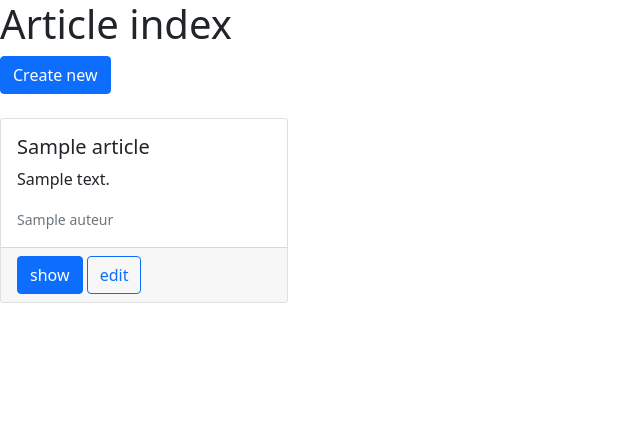
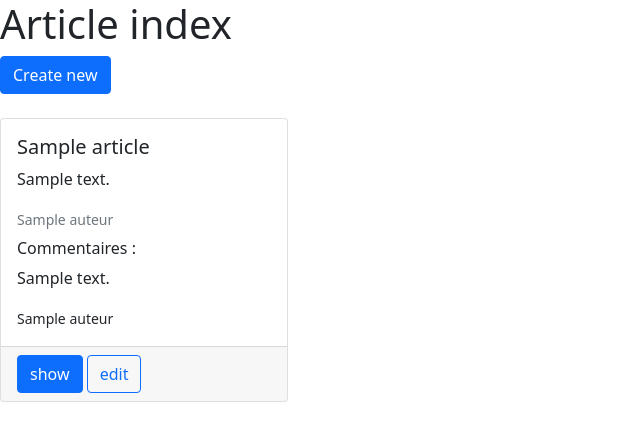
Before and after one commit to marshall972/tp_symfony1, a Symfony app: template templates/article/index.html.twig in a window 1280 px wide. Shown: the top 441 px of the page, without its empty margins (0-640 px from the left). Run offline with Twig, Linux system fonts and the light colour scheme; the template is opened without the code that fills it: most values are stand-ins (such as "Sample title", 1, 10 or a date in 2020); some libraries are stand-ins or nearby versions.

Commit message:
added commentaires

```diff
--- a/src/Entity/Commentaire.php
+++ b/src/Entity/Commentaire.php
@@ -74,4 +74,9 @@ class Commentaire
 
         return $this;
     }
+
+    public function __toString()
+    {
+        return $this->message;
+    }
 }
--- a/templates/article/index.html.twig
+++ b/templates/article/index.html.twig
@@ -10,7 +10,7 @@
 
 	{% for article in articles %}
 
-<div class="card mb-2 card-article">
+		<div class="card mb-2 card-article">
 
 			<div class="card-body">
 				<h5 class="card-title">{{ article.titre }}</h5>
@@ -18,10 +18,17 @@
 				<p class="card-text">{{ article.contenu }}</p>
 				<small class="text-muted">{{ article.auteur }}</small>
 
+				<div class="mt-2">
+					<h6 class="card-title">Commentaires :</h6>
 
+					{% for commentaire in article.commentaires %}
+						<p>{{ commentaire }}</p>
+						<small>{{ commentaire.auteur}}</small>
+					{% endfor %}
+				</div>
 			</div>
+
 			<div class="card-footer">
-
 				<a class="btn btn-primary" href="{{ path('article_show', {'id': article.id}) }}">show</a>
 				<a class="btn btn-outline-primary" href="{{ path('article_edit', {'id': article.id}) }}">edit</a>
 			</div>
```
